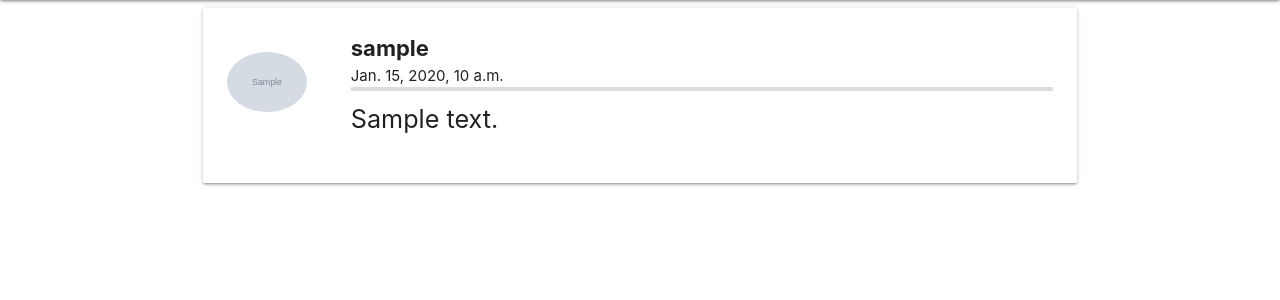
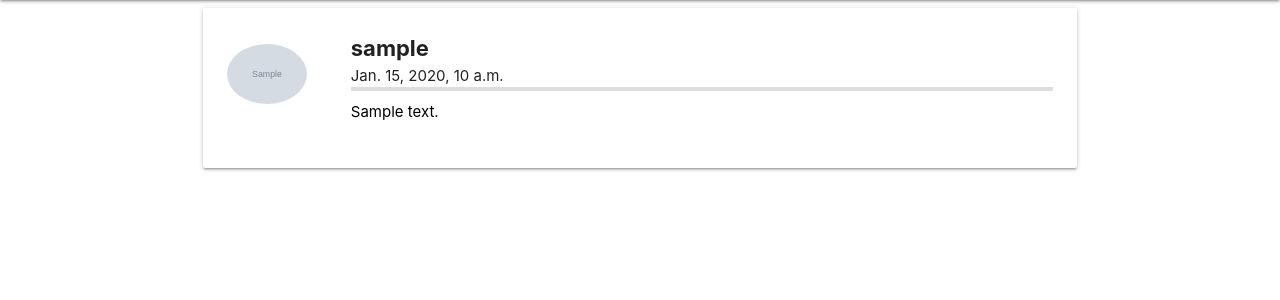
Before and after one commit to Ronith900/django_blog, a Django app: page / in a window 1280 px wide. Shown: the part 64-364 px from the top of the page. Run offline with Django 3.2, Linux system fonts and the light colour scheme; a user stored in the database is signed in; tables that the repository leaves empty hold one stand-in row (values such as "Sample post"); grey boxes marked "Sample" are stand-in pictures; some libraries are stand-ins or nearby versions.

Commit message:
new css framework

```diff
--- a/blog/templates/blog/_tweet.html
+++ b/blog/templates/blog/_tweet.html
@@ -13,7 +13,7 @@
                 <div class="tweet-posted">{{post.created_at}}</div>
 
             </div>
-            <div class="flow-text" style="padding-top:10px;">
+            <div class="black-text" style="padding-top:10px;">
                 {{post.description}}
             </div>
         </div>
```
